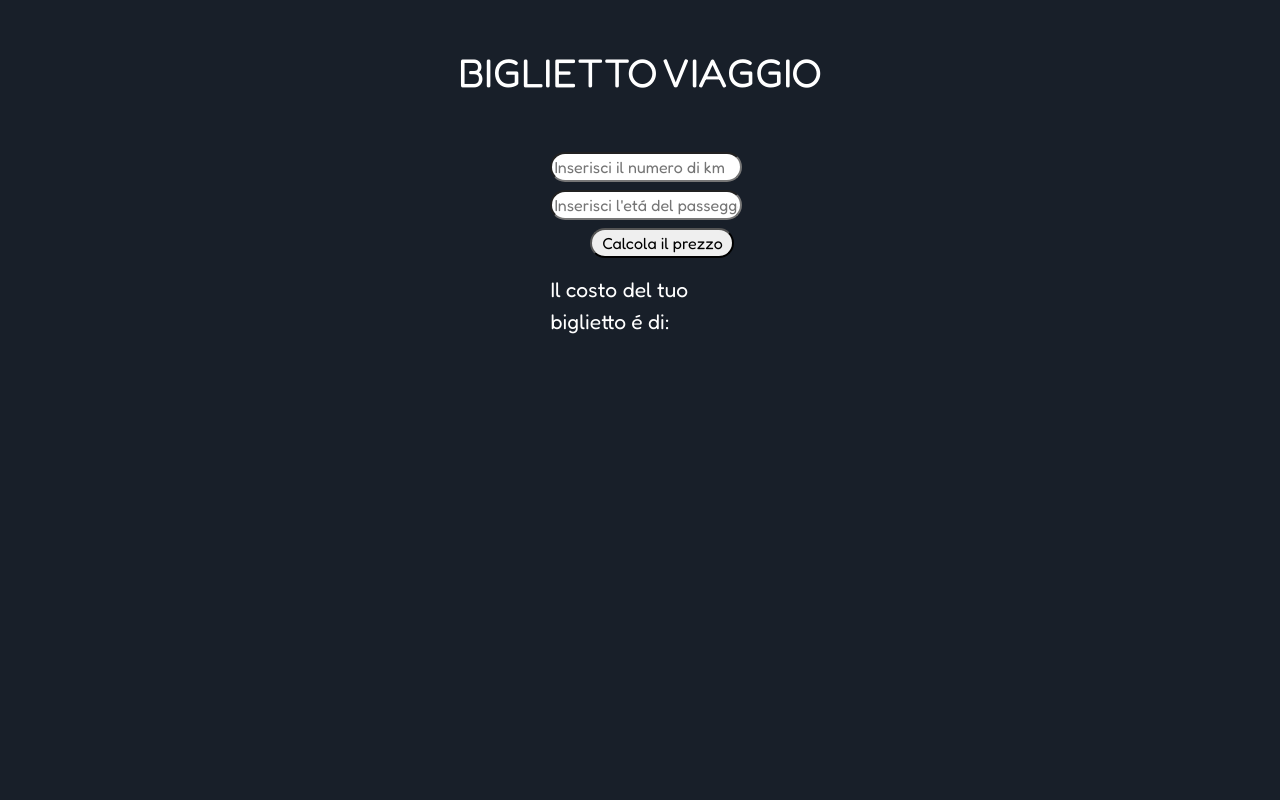
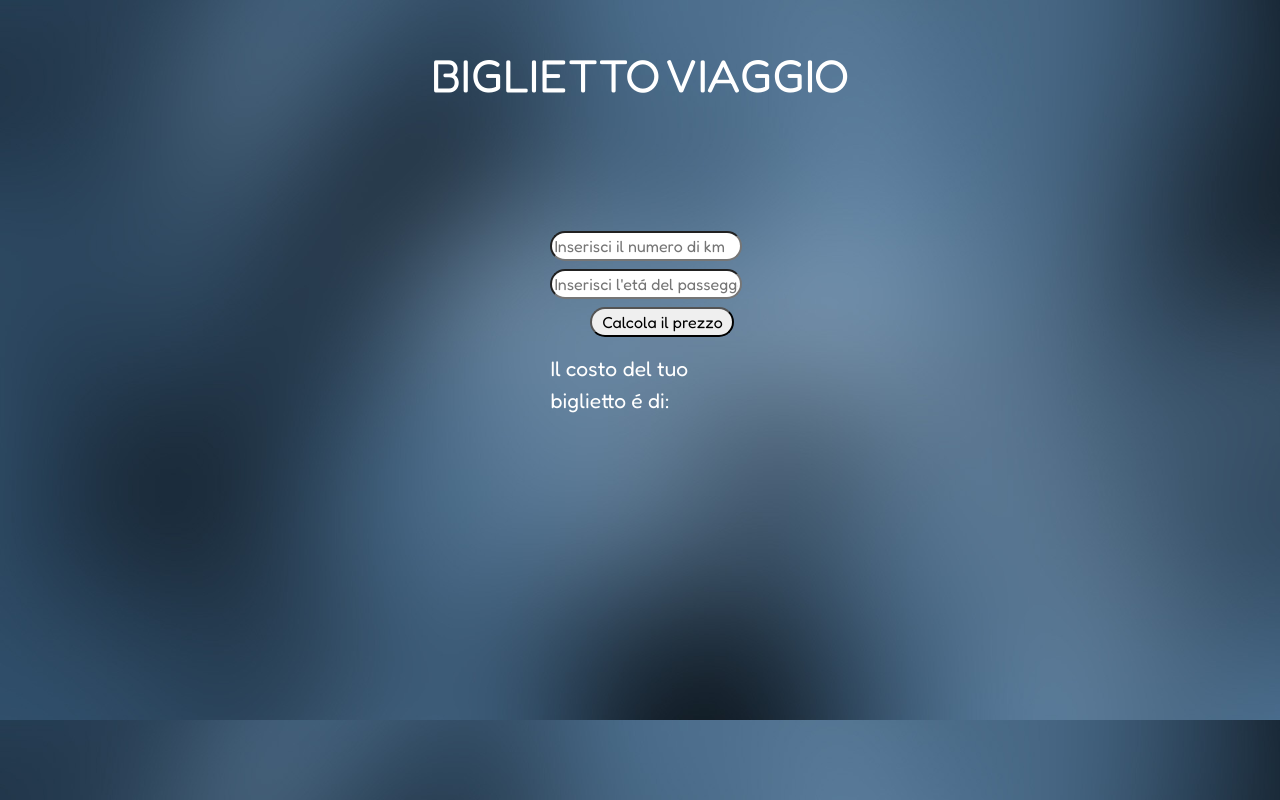
Before and after one commit to AndresiniGiovanni/js-biglietto-treno-form, a plain HTML site: page index.html in a window 1280 px wide. Drawn offline with nearby package versions, Linux system fonts and the light colour scheme.

Commit message:
cambiamenti estetici

```diff
--- a/css/style.css
+++ b/css/style.css
@@ -4,13 +4,20 @@
 
 body {
   font-family: "Fredoka", sans-serif;
-  background-color: var(--bluegrey);
+  /* background-color: var(--bluegrey); */
+  background-image: url(../img/514522-widescreen-black-and-gray-backgrounds-1920x1080-for-phone.jpg);
+  background-size: cover;
+}
+.titolo{
+  font-size: 46px;
 }
 .big-font {
   font-size: 21px;
 }
-
-.price-font{
+.centering{
+  margin-top: 10%;
+}
+.price-font {
   font-size: 42px;
 }
 
@@ -24,7 +31,7 @@ body {
   font-size: 35px;
 }
 
-.tasto-calcolo{
+.tasto-calcolo {
   border-radius: 15px;
   width: 75%;
   margin-left: 40px;
--- a/index.html
+++ b/index.html
@@ -25,13 +25,13 @@
   </head>
   <body>
     <header>
-      <h1 class="text-uppercase text-white text-center pt-5">
+      <h1 class="text-uppercase text-white text-center pt-5 titolo">
         Biglietto Viaggio
       </h1>
     </header>
 
     <main>
-      <section class="d-flex pt-5">
+      <section class="d-flex centering">
         <div class="my-container">
           <div class="position-relative prezzo-biglietto">
             <form class="d-flex flex-column w-50">
```
Also changed, not shown: img/514522-widescreen-black-and-gray-backgrounds-1920x1080-for-phone.jpg (added).
